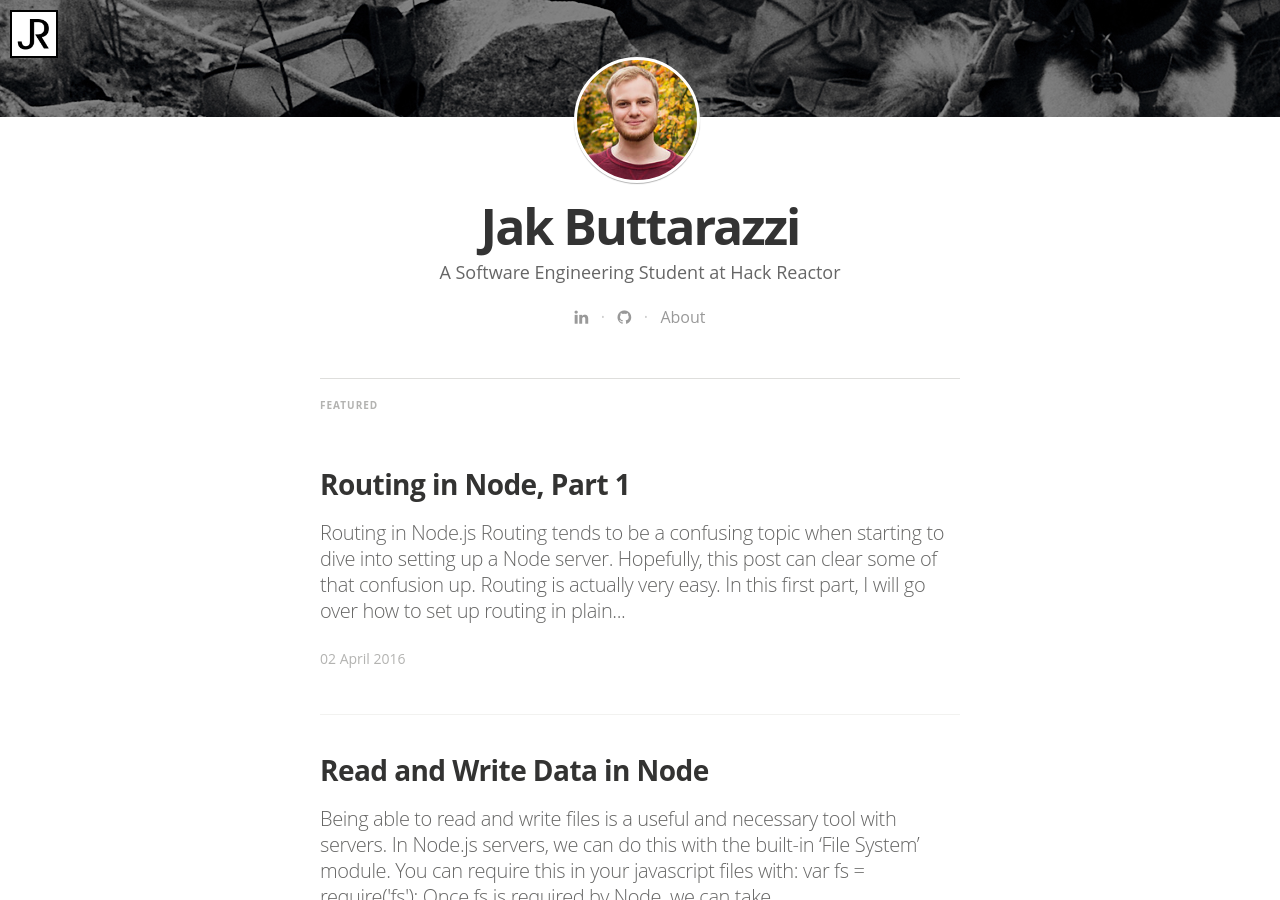
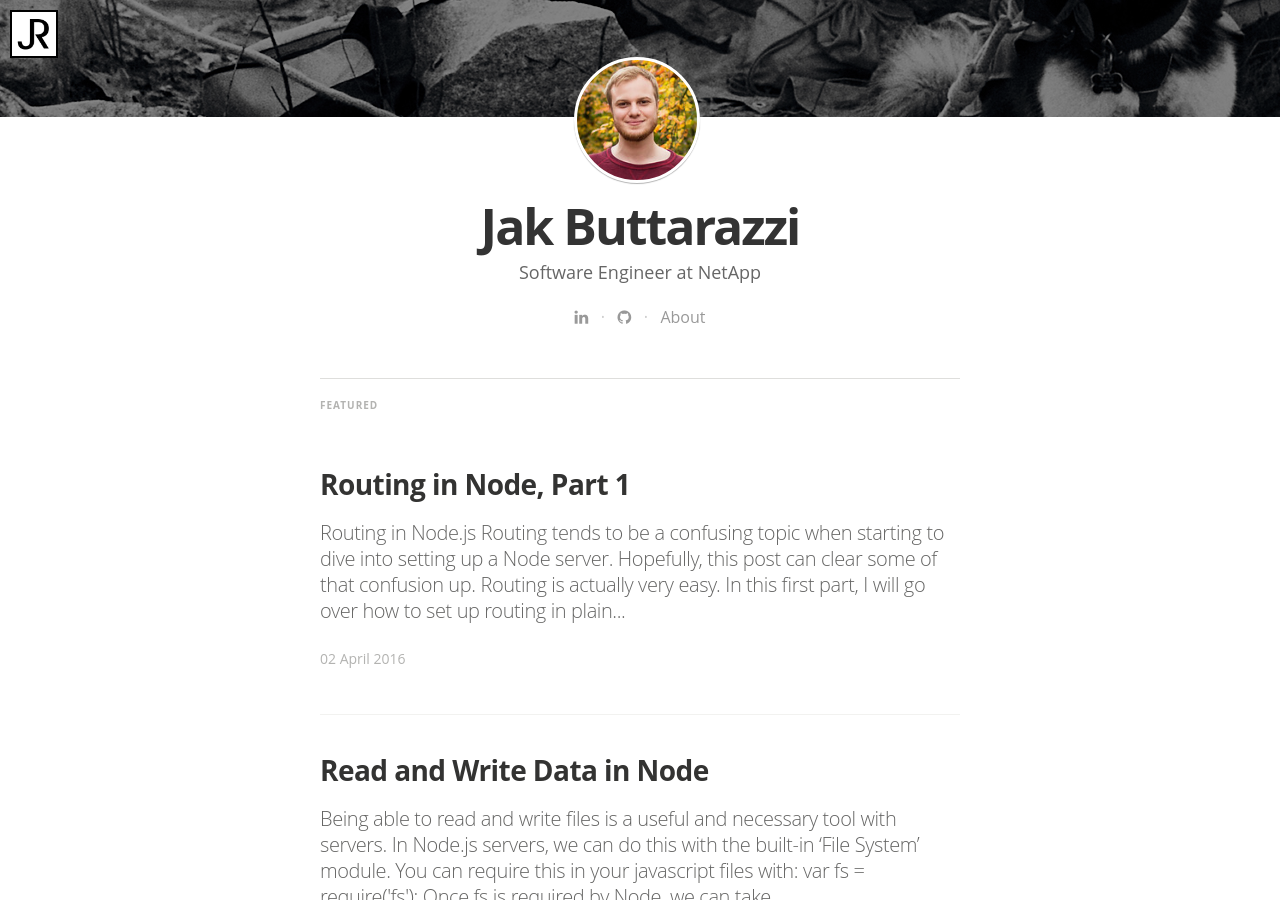
Before and after one commit to JakRazzi/JakRazzi.github.io, a Jekyll site: the page built from index.html, in a window 1280 px wide and 900 px high, scrolled down 333 px. Built offline with Jekyll 4.4.1, drawn with Linux system fonts in a browser that asks for light colours; nearby versions of some CDN libraries; some web fonts are replaced; the list of posts is cut into pages by our own code.

Commit message:
Change main description

```diff
--- a/_config.yml
+++ b/_config.yml
@@ -7,7 +7,7 @@ gems:
 # Site settings
 title: "Jak Buttarazzi"
 description: > # this means to ignore newlines until "email:"
-   A Software Engineering Student at Hack Reactor
+   Software Engineer at NetApp
 
 email: JakRazzi@gmail.com
 #blog logo
```
